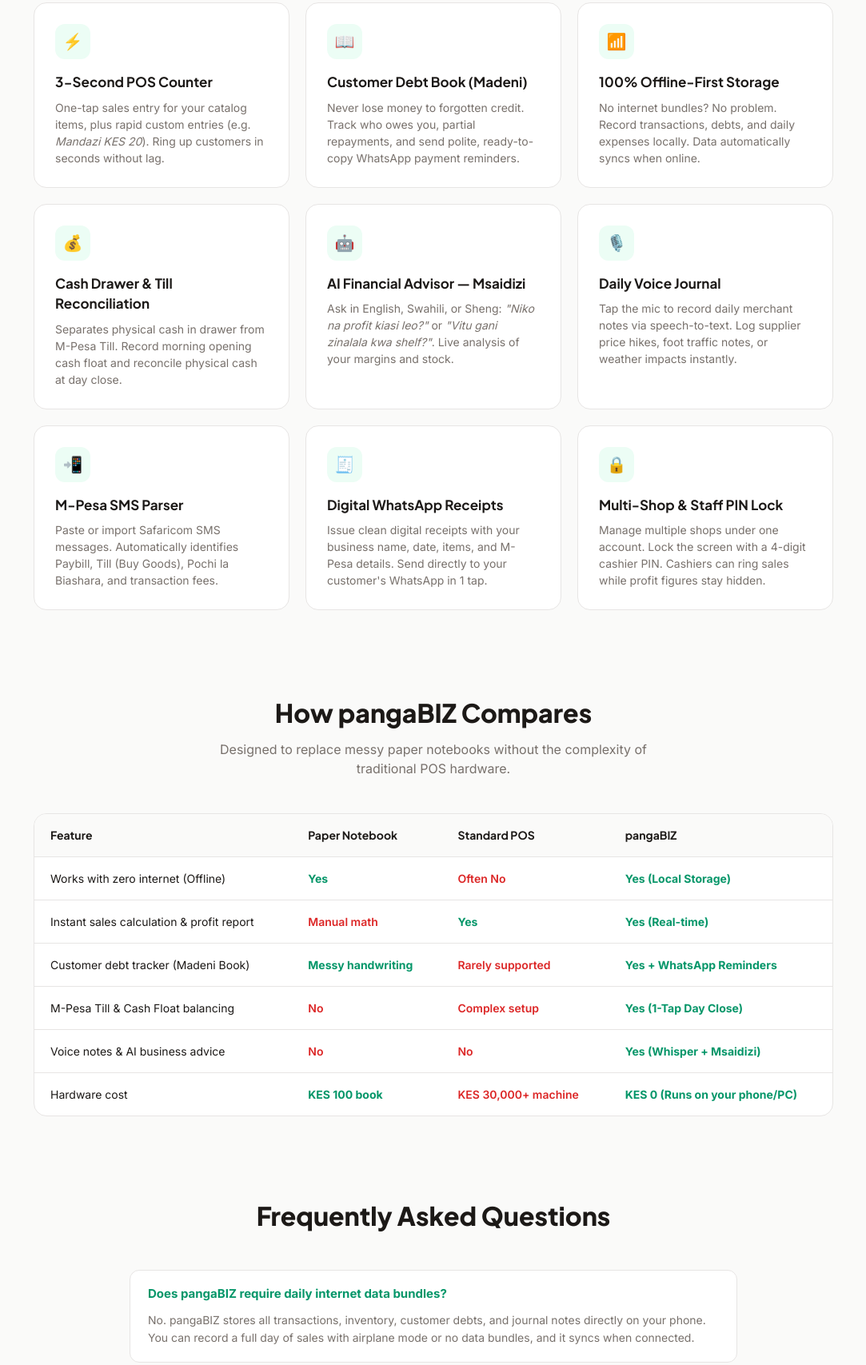
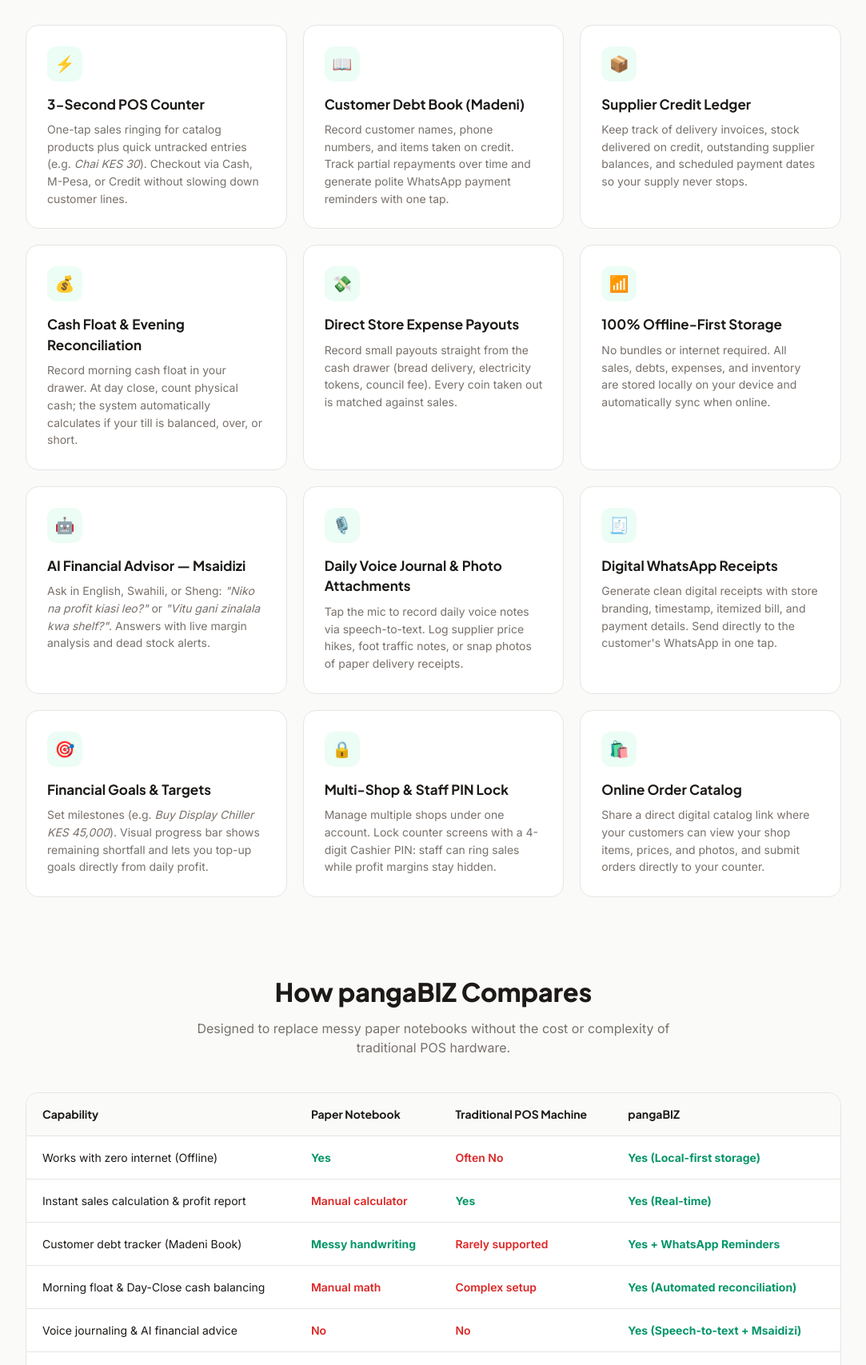
Before and after one commit to DUKE21-BYTE/PangaBiz, a plain HTML site: page index.html in a window 1280 px wide. Shown: the part 1050-2757 px from the top of the page at 80% size, without its empty margins (98-1181 px from the left). Drawn offline with Linux system fonts and the light colour scheme; no server answers.

Commit message:
feat: refine landing page features removing parser and highlighting core pos capabilities

```diff
--- a/index.html
+++ b/index.html
@@ -4,9 +4,9 @@
     <meta charset="UTF-8">
     <meta name="viewport" content="width=device-width, initial-scale=1.0">
     <title>pangaBIZ — Every Shilling Accounted For | Digital Shop Notebook & POS</title>
-    <meta name="description" content="The paper counter notebook you love, now fast, digital and offline-ready. Built specifically for Kenyan dukas, salons, pharmacies, kiosks, and retail hustlers.">
+    <meta name="description" content="The digital notebook for Kenyan dukas, salons, pharmacies, kiosks, and retail businesses. 3-second POS, Customer Debt Book (Madeni), Day Close Cash Balancing, and an AI shop advisor.">
     <meta property="og:title" content="pangaBIZ — Every Shilling Accounted For" />
-    <meta property="og:description" content="3-second POS, Customer Debt Book (Madeni), M-Pesa tracking, and an AI shop advisor that speaks your language. Download pangaBIZ for Android." />
+    <meta property="og:description" content="Fast 3-second POS, Customer Madeni Book, Morning Float & Evening Cash Balancing, Voice Journal, and AI Advisor. 100% Offline Ready." />
     <meta property="og:type" content="website" />
     <link rel="preconnect" href="https://fonts.googleapis.com">
     <link rel="preconnect" href="https://fonts.gstatic.com" crossorigin>
@@ -36,8 +36,8 @@
             -webkit-font-smoothing: antialiased;
         }
 
-        .container { max-width: 1040px; margin: 0 auto; padding: 0 20px; }
-        .container-sm { max-width: 800px; margin: 0 auto; padding: 0 20px; }
+        .container { max-width: 1060px; margin: 0 auto; padding: 0 20px; }
+        .container-sm { max-width: 780px; margin: 0 auto; padding: 0 20px; }
 
         /* Navigation */
         .site-header {
@@ -72,7 +72,7 @@
         .btn-sm { padding: 8px 16px; font-size: 13px; }
 
         /* Hero */
-        .hero { padding: 64px 0 48px; text-align: center; }
+        .hero { padding: 64px 0 44px; text-align: center; }
         .badge {
             display: inline-flex; align-items: center; gap: 8px;
             padding: 6px 16px; margin-bottom: 22px;
@@ -81,11 +81,11 @@
             font-size: 13px; font-weight: 700;
         }
         .hero h1 {
-            font-family: var(--heading-font); font-size: 44px; font-weight: 800;
+            font-family: var(--heading-font); font-size: 46px; font-weight: 800;
             letter-spacing: -0.025em; line-height: 1.15; margin-bottom: 18px;
         }
         .hero p.lead {
-            font-size: 18px; color: var(--text-muted); max-width: 660px; margin: 0 auto 32px; line-height: 1.6;
+            font-size: 18px; color: var(--text-muted); max-width: 680px; margin: 0 auto 32px; line-height: 1.6;
         }
         .hero-actions { display: flex; flex-direction: column; gap: 14px; justify-content: center; align-items: center; }
         @media(min-width: 640px) { .hero-actions { flex-direction: row; } }
@@ -113,7 +113,7 @@
         .features { padding: 64px 0; }
         .section-header { text-align: center; margin-bottom: 44px; }
         .section-header h2 { font-family: var(--heading-font); font-size: 32px; font-weight: 800; margin-bottom: 10px; }
-        .section-header p { color: var(--text-muted); font-size: 16px; max-width: 600px; margin: 0 auto; }
+        .section-header p { color: var(--text-muted); font-size: 16px; max-width: 620px; margin: 0 auto; }
 
         .feature-grid { display: grid; grid-template-columns: 1fr; gap: 20px; }
         @media(min-width: 768px) { .feature-grid { grid-template-columns: repeat(3, 1fr); } }
@@ -128,10 +128,10 @@
             font-size: 20px; font-weight: 800; margin-bottom: 16px;
         }
         .feature-card h4 { font-family: var(--heading-font); font-size: 17px; font-weight: 700; margin-bottom: 8px; }
-        .feature-card p { font-size: 14px; color: var(--text-muted); line-height: 1.5; }
+        .feature-card p { font-size: 14px; color: var(--text-muted); line-height: 1.55; }
 
         /* Comparison Table */
-        .comparison-section { padding: 40px 0 60px; }
+        .comparison-section { padding: 30px 0 60px; }
         .table-wrap { overflow-x: auto; background: #fff; border: 1px solid var(--card-border); border-radius: 16px; }
         table { width: 100%; border-collapse: collapse; text-align: left; font-size: 14px; }
         th, td { padding: 16px 20px; border-bottom: 1px solid var(--card-border); }
@@ -141,7 +141,7 @@
         .cross-red { color: #DC2626; font-weight: 600; }
 
         /* FAQ */
-        .faq-section { padding: 40px 0 60px; }
+        .faq-section { padding: 30px 0 60px; }
         .faq-list { display: flex; flex-direction: column; gap: 12px; }
         details {
             background: #fff; border: 1px solid var(--card-border); border-radius: 12px; padding: 18px 22px;
@@ -195,7 +195,7 @@
                 </div>
                 <h1>Every Shilling Accounted For.</h1>
                 <p class="lead">
-                    The paper counter notebook you love — now fast, digital, and intelligent. Ring up cash and M-Pesa sales in 3 seconds, track customer debts (Madeni), manage inventory, and ask your AI advisor anything. Works 100% offline.
+                    The paper counter notebook you love — now fast, digital, and intelligent. Ring up sales in 3 seconds, balance morning float vs evening cash, track customer debts (Madeni), log daily voice notes, and ask your AI advisor anything. Works 100% offline.
                 </p>
 
                 <div class="hero-actions">
@@ -243,62 +243,80 @@
             <div class="container">
                 <div class="section-header">
                     <h2>Everything Your Shop Needs Every Day</h2>
-                    <p>Built directly from the daily checkout and counter realities of Kenyan retail businesses.</p>
+                    <p>Built directly around the daily cash register, counter transactions, and stock tracking of Kenyan businesses.</p>
                 </div>
 
                 <div class="feature-grid">
                     <div class="feature-card">
                         <div class="feature-icon">⚡</div>
                         <h4>3-Second POS Counter</h4>
-                        <p>One-tap sales entry for your catalog items, plus rapid custom entries (e.g. <em>Mandazi KES 20</em>). Ring up customers in seconds without lag.</p>
+                        <p>One-tap sales ringing for catalog products plus quick untracked entries (e.g. <em>Chai KES 30</em>). Checkout via Cash, M-Pesa, or Credit without slowing down customer lines.</p>
                     </div>
 
                     <div class="feature-card">
                         <div class="feature-icon">📖</div>
                         <h4>Customer Debt Book (Madeni)</h4>
-                        <p>Never lose money to forgotten credit. Track who owes you, partial repayments, and send polite, ready-to-copy WhatsApp payment reminders.</p>
+                        <p>Record customer names, phone numbers, and items taken on credit. Track partial repayments over time and generate polite WhatsApp payment reminders with one tap.</p>
+                    </div>
+
+                    <div class="feature-card">
+                        <div class="feature-icon">📦</div>
+                        <h4>Supplier Credit Ledger</h4>
+                        <p>Keep track of delivery invoices, stock delivered on credit, outstanding supplier balances, and scheduled payment dates so your supply never stops.</p>
+                    </div>
+
+                    <div class="feature-card">
+                        <div class="feature-icon">💰</div>
+                        <h4>Cash Float & Evening Reconciliation</h4>
+                        <p>Record morning cash float in your drawer. At day close, count physical cash; the system automatically calculates if your till is balanced, over, or short.</p>
+                    </div>
+
+                    <div class="feature-card">
+                        <div class="feature-icon">💸</div>
+                        <h4>Direct Store Expense Payouts</h4>
+                        <p>Record small payouts straight from the cash drawer (bread delivery, electricity tokens, council fee). Every coin taken out is matched against sales.</p>
                     </div>
 
                     <div class="feature-card">
                         <div class="feature-icon">📶</div>
                         <h4>100% Offline-First Storage</h4>
-                        <p>No internet bundles? No problem. Record transactions, debts, and daily expenses locally. Data automatically syncs when online.</p>
-                    </div>
-
-                    <div class="feature-card">
-                        <div class="feature-icon">💰</div>
-                        <h4>Cash Drawer & Till Reconciliation</h4>
-                        <p>Separates physical cash in drawer from M-Pesa Till. Record morning opening cash float and reconcile physical cash at day close.</p>
+                        <p>No bundles or internet required. All sales, debts, expenses, and inventory are stored locally on your device and automatically sync when online.</p>
                     </div>
 
                     <div class="feature-card">
                         <div class="feature-icon">🤖</div>
                         <h4>AI Financial Advisor — Msaidizi</h4>
-                        <p>Ask in English, Swahili, or Sheng: <em>"Niko na profit kiasi leo?"</em> or <em>"Vitu gani zinalala kwa shelf?"</em>. Live analysis of your margins and stock.</p>
+                        <p>Ask in English, Swahili, or Sheng: <em>"Niko na profit kiasi leo?"</em> or <em>"Vitu gani zinalala kwa shelf?"</em>. Answers with live margin analysis and dead stock alerts.</p>
                     </div>
 
                     <div class="feature-card">
                         <div class="feature-icon">🎙️</div>
-                        <h4>Daily Voice Journal</h4>
-                        <p>Tap the mic to record daily merchant notes via speech-to-text. Log supplier price hikes, foot traffic notes, or weather impacts instantly.</p>
-                    </div>
-
-                    <div class="feature-card">
-                        <div class="feature-icon">📲</div>
-                        <h4>M-Pesa SMS Parser</h4>
-                        <p>Paste or import Safaricom SMS messages. Automatically identifies Paybill, Till (Buy Goods), Pochi la Biashara, and transaction fees.</p>
+                        <h4>Daily Voice Journal & Photo Attachments</h4>
+                        <p>Tap the mic to record daily voice notes via speech-to-text. Log supplier price hikes, foot traffic notes, or snap photos of paper delivery receipts.</p>
                     </div>
 
                     <div class="feature-card">
                         <div class="feature-icon">🧾</div>
                         <h4>Digital WhatsApp Receipts</h4>
-                        <p>Issue clean digital receipts with your business name, date, items, and M-Pesa details. Send directly to your customer's WhatsApp in 1 tap.</p>
+                        <p>Generate clean digital receipts with store branding, timestamp, itemized bill, and payment details. Send directly to the customer's WhatsApp in one tap.</p>
+                    </div>
+
+                    <div class="feature-card">
+                        <div class="feature-icon">🎯</div>
+                        <h4>Financial Goals & Targets</h4>
+                        <p>Set milestones (e.g. <em>Buy Display Chiller KES 45,000</em>). Visual progress bar shows remaining shortfall and lets you top-up goals directly from daily profit.</p>
                     </div>
 
                     <div class="feature-card">
                         <div class="feature-icon">🔒</div>
                         <h4>Multi-Shop & Staff PIN Lock</h4>
-                        <p>Manage multiple shops under one account. Lock the screen with a 4-digit cashier PIN. Cashiers can ring sales while profit figures stay hidden.</p>
+                        <p>Manage multiple shops under one account. Lock counter screens with a 4-digit Cashier PIN: staff can ring sales while profit margins stay hidden.</p>
+                    </div>
+
+                    <div class="feature-card">
+                        <div class="feature-icon">🛍️</div>
+                        <h4>Online Order Catalog</h4>
+                        <p>Share a direct digital catalog link where your customers can view your shop items, prices, and photos, and submit orders directly to your counter.</p>
                     </div>
                 </div>
             </div>
@@ -309,16 +327,16 @@
             <div class="container">
                 <div class="section-header">
                     <h2>How pangaBIZ Compares</h2>
-                    <p>Designed to replace messy paper notebooks without the complexity of traditional POS hardware.</p>
+                    <p>Designed to replace messy paper notebooks without the cost or complexity of traditional POS hardware.</p>
                 </div>
 
                 <div class="table-wrap">
                     <table>
                         <thead>
                             <tr>
-                                <th>Feature</th>
+                                <th>Capability</th>
                                 <th>Paper Notebook</th>
-                                <th>Standard POS</th>
+                                <th>Traditional POS Machine</th>
                                 <th>pangaBIZ</th>
                             </tr>
                         </thead>
@@ -327,11 +345,11 @@
                                 <td>Works with zero internet (Offline)</td>
                                 <td class="check-green">Yes</td>
                                 <td class="cross-red">Often No</td>
-                                <td class="check-green">Yes (Local Storage)</td>
+                                <td class="check-green">Yes (Local-first storage)</td>
                             </tr>
                             <tr>
                                 <td>Instant sales calculation & profit report</td>
-                                <td class="cross-red">Manual math</td>
+                                <td class="cross-red">Manual calculator</td>
                                 <td class="check-green">Yes</td>
                                 <td class="check-green">Yes (Real-time)</td>
                             </tr>
@@ -342,22 +360,22 @@
                                 <td class="check-green">Yes + WhatsApp Reminders</td>
                             </tr>
                             <tr>
-                                <td>M-Pesa Till & Cash Float balancing</td>
-                                <td class="cross-red">No</td>
+                                <td>Morning float & Day-Close cash balancing</td>
+                                <td class="cross-red">Manual math</td>
                                 <td class="cross-red">Complex setup</td>
-                                <td class="check-green">Yes (1-Tap Day Close)</td>
+                                <td class="check-green">Yes (Automated reconciliation)</td>
                             </tr>
                             <tr>
-                                <td>Voice notes & AI business advice</td>
+                                <td>Voice journaling & AI financial advice</td>
                                 <td class="cross-red">No</td>
                                 <td class="cross-red">No</td>
-                                <td class="check-green">Yes (Whisper + Msaidizi)</td>
+                                <td class="check-green">Yes (Speech-to-text + Msaidizi)</td>
                             </tr>
                             <tr>
-                                <td>Hardware cost</td>
+                                <td>Hardware & setup cost</td>
                                 <td class="check-green">KES 100 book</td>
                                 <td class="cross-red">KES 30,000+ machine</td>
-                                <td class="check-green">KES 0 (Runs on your phone/PC)</td>
+                                <td class="check-green">KES 0 (Runs on your phone or PC)</td>
                             </tr>
                         </tbody>
                     </table>
@@ -380,7 +398,7 @@
 
                     <details>
                         <summary>Can I use pangaBIZ on my laptop or PC?</summary>
-                        <p>Yes. Simply open <a href="https://expensoo-dun.vercel.app/app" target="_blank" style="color:var(--brand-green);font-weight:600;">expensoo-dun.vercel.app/app</a> in your computer browser. All sales entered on your phone or PC sync to the same store account.</p>
+                        <p>Yes. Simply open <a href="https://expensoo-dun.vercel.app/app" target="_blank" style="color:var(--brand-green);font-weight:600;">expensoo-dun.vercel.app/app</a> in your computer browser. All sales entered on your phone or PC sync to the same store account in real time.</p>
                     </details>
 
                     <details>
@@ -390,7 +408,7 @@
 
                     <details>
                         <summary>Is my shop and customer debt data private?</summary>
-                        <p>Yes. Fully compliant with the Kenya Data Protection Act (KDPA 2019). We do not monetize, sell, or inspect your customer phone numbers, sales figures, or M-Pesa statements.</p>
+                        <p>Yes. Fully compliant with the Kenya Data Protection Act (KDPA 2019). We do not monetize, sell, or inspect your customer phone numbers, sales figures, or financial entries.</p>
                     </details>
 
                     <details>
```
